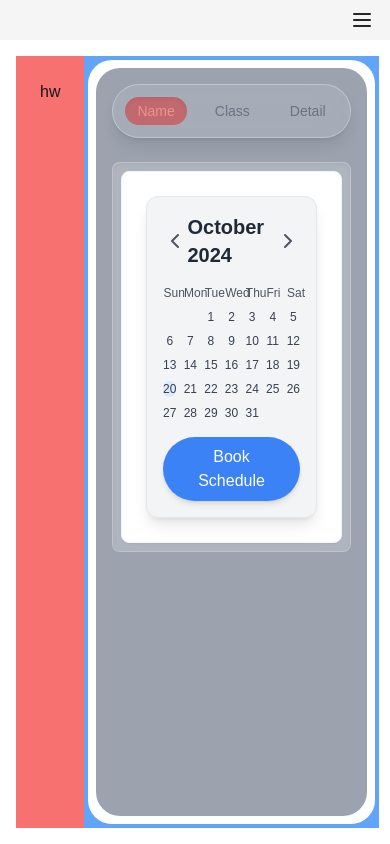
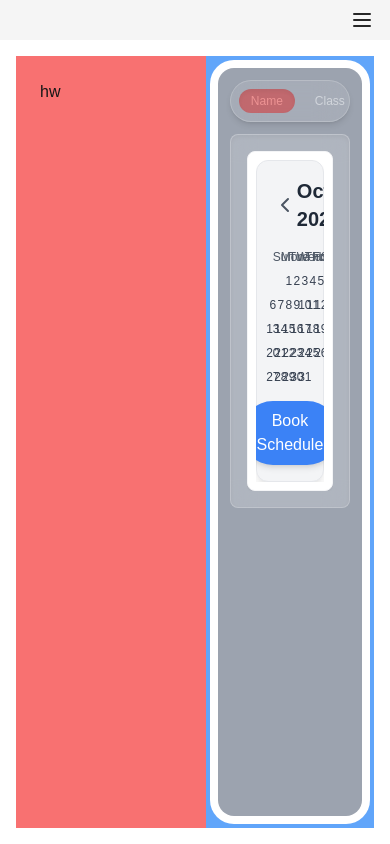
Before and after one commit to Daniel-Shunom/NoteMD, a Next.js app in the folder dr-version/: page /home in a window 390 px wide. Built offline with nearby package versions, Linux system fonts and the light colour scheme.

Commit message:
fixed padding. Needs further optimization for all screen sizes

```diff
--- a/dr-version/src/app/home/page.tsx
+++ b/dr-version/src/app/home/page.tsx
@@ -1,5 +1,5 @@
 "use client"
-import { ActivityContainer } from "@/components/child/activity_container";
+import ActivityContainer from "@/components/child/activity_container";
 import Image from "next/image";
 
 export default function Home() {
--- a/dr-version/src/components/child/activity_container.tsx
+++ b/dr-version/src/components/child/activity_container.tsx
@@ -1,12 +1,21 @@
-"use client"
+// ActivityContainer.tsx
+"use client";
 
-import React from "react"
-import ExampleUsage from "./tab-options"
+import React from "react";
+import ExampleUsage from "./tab-options";
 
-export function ActivityContainer() {
-    return (
-        <div className="bg-white rounded-3xl h-full w-full p-2">
-            <div className="bg-gray-400 rounded-3xl h-full w-full"><ExampleUsage/></div>
+const ActivityContainer: React.FC = () => {
+  return (
+    <div className="w-full h-full aspect-w-16 aspect-h-9 relative bg-white rounded-3xl overflow-hidden">
+      {/* Background Layer */}
+      <div className="absolute inset-2 bg-gray-400 rounded-2xl">
+        {/* Content Wrapper */}
+        <div className="w-full h-full flex flex-col p-3">
+          <ExampleUsage />
         </div>
-    )
-}
+      </div>
+    </div>
+  );
+};
+
+export default ActivityContainer;
--- a/dr-version/src/components/child/tab-options.tsx
+++ b/dr-version/src/components/child/tab-options.tsx
@@ -9,9 +9,9 @@
       id: 'name',
       label: 'Name',
       content: (
-        <div className="p-6 bg-white rounded-lg shadow-sm border border-gray-100">
-          <div className="h-full flex items-center justify-center text-gray-500">
-            <_Calendar/>
+        <div className="flex-1 p-2 sm:p-4 bg-white rounded-lg shadow-sm border border-gray-100 flex items-end">
+          <div className="w-full flex items-center justify-center text-gray-500 overflow-auto">
+            <_Calendar />
           </div>
         </div>
       ),
@@ -20,8 +20,8 @@
       id: 'class',
       label: 'Class',
       content: (
-        <div className="p-6 bg-white rounded-lg shadow-sm border border-gray-100">
-          <div className="h-32 flex items-center justify-center text-gray-500">
+        <div className="flex-1 p-4 sm:p-6 bg-white rounded-lg shadow-sm border border-gray-100 flex items-end">
+          <div className="w-full flex items-center justify-center text-gray-500">
             Class Content Area
           </div>
         </div>
@@ -31,8 +31,8 @@
       id: 'detail',
       label: 'Detail',
       content: (
-        <div className="p-6 bg-white rounded-lg shadow-sm border border-gray-100">
-          <div className="h-32 flex items-center justify-center text-gray-500">
+        <div className="flex-1 p-4 sm:p-6 bg-white rounded-lg shadow-sm border border-gray-100 flex items-end">
+          <div className="w-full flex items-center justify-center text-gray-500">
             Detail Content Area
           </div>
         </div>
@@ -44,18 +44,18 @@
   const [activeTab, setActiveTab] = useState<string>('name');
 
   return (
-    <div className="w-full max-w-2xl mx-auto p-4">
-
+    <div className="w-full h-full flex flex-col">
       {/* Controlled Tabs */}
       <Tabs
         tabs={tabs}
         activeTabId={activeTab}
         onTabChange={setActiveTab}
-        className="mb-8"
-        tabListClassName="bg-blue-800 p-2"
-        tabClassName="text-base"
+        className="mb-4 sm:mb-6 flex-none"
+        tabListClassName="bg-blue-800 p-2 sm:p-3 rounded-full"
+        tabClassName="text-sm sm:text-base px-3 sm:px-4 py-1 sm:py-2"
         activeTabClassName="text-red-600"
         tabIndicatorClassName="bg-red-600"
+        tabPanelClassName="flex items-end" // Ensures content starts from the bottom
         animation={{
           initial: { opacity: 0, y: 10 },
           animate: { opacity: 1, y: 0 },
--- a/dr-version/src/components/ui/tabs.tsx
+++ b/dr-version/src/components/ui/tabs.tsx
@@ -5,6 +5,8 @@
   useEffect,
   useCallback,
   KeyboardEvent,
+  useRef,
+  useMemo,
 } from 'react';
 import { motion, AnimatePresence, MotionProps } from 'framer-motion';
 import classNames from 'classnames';
@@ -12,7 +14,7 @@
 /**
  * Interface for individual Tab
  */
-export interface Tab { // Exported interface
+export interface Tab {
   id: string;
   label: string;
   content: ReactNode;
@@ -32,7 +34,7 @@
   activeTabClassName?: string;
   tabIndicatorClassName?: string;
   tabPanelClassName?: string;
-  animation?: Partial<MotionProps>; // Updated Typing
+  animation?: Partial<MotionProps>;
 }
 
 /**
@@ -84,33 +86,54 @@
     }, [defaultActiveTabId, isControlled]);
 
     /**
+     * Create refs for each tab button
+     */
+    const tabRefs = useMemo(
+      () => tabs.map(() => React.createRef<HTMLButtonElement>()),
+      [tabs]
+    );
+
+    /**
      * Handle keyboard navigation for accessibility
      */
     const handleKeyDown = useCallback(
       (e: KeyboardEvent<HTMLButtonElement>, index: number) => {
+        let newIndex = index;
         if (e.key === 'ArrowRight') {
           e.preventDefault();
-          const nextIndex = (index + 1) % tabs.length;
-          handleTabClick(tabs[nextIndex].id);
-          const nextTab = document.getElementById(`tab-${tabs[nextIndex].id}`);
-          nextTab?.focus();
+          newIndex = (index + 1) % tabs.length;
+          handleTabClick(tabs[newIndex].id);
+          tabRefs[newIndex].current?.focus();
         } else if (e.key === 'ArrowLeft') {
           e.preventDefault();
-          const prevIndex = (index - 1 + tabs.length) % tabs.length;
-          handleTabClick(tabs[prevIndex].id);
-          const prevTab = document.getElementById(`tab-${tabs[prevIndex].id}`);
-          prevTab?.focus();
+          newIndex = (index - 1 + tabs.length) % tabs.length;
+          handleTabClick(tabs[newIndex].id);
+          tabRefs[newIndex].current?.focus();
+        } else if (e.key === 'Home') {
+          e.preventDefault();
+          newIndex = 0;
+          handleTabClick(tabs[newIndex].id);
+          tabRefs[newIndex].current?.focus();
+        } else if (e.key === 'End') {
+          e.preventDefault();
+          newIndex = tabs.length - 1;
+          handleTabClick(tabs[newIndex].id);
+          tabRefs[newIndex].current?.focus();
         }
       },
-      [handleTabClick, tabs]
+      [handleTabClick, tabs, tabRefs]
     );
+
+    if (tabs.length === 0) {
+      return null; // Or render a fallback UI
+    }
 
     return (
       <div className={classNames('w-full h-full flex flex-col', className)}>
-        {/* Tab List with Glassmorphism */}
+        {/* Tab List with Glassmorphism and Responsive Scrolling */}
         <div
           className={classNames(
-            'flex space-x-2 p-1 rounded-full bg-white bg-opacity-10 backdrop-blur-lg border border-white border-opacity-30 shadow-lg flex-none',
+            'flex space-x-2 p-1 sm:p-2 rounded-full bg-white bg-opacity-10 backdrop-blur-lg border border-white border-opacity-20 shadow-md flex-none overflow-x-auto no-scrollbar',
             tabListClassName
           )}
           role="tablist"
@@ -118,14 +141,15 @@
           {tabs.map((tab, index) => (
             <button
               key={tab.id}
+              ref={tabRefs[index]}
               onClick={() => handleTabClick(tab.id)}
               onKeyDown={(e) => handleKeyDown(e, index)}
               className={classNames(
-                'relative z-10 px-4 py-2 text-sm font-medium transition-colors duration-200 focus:outline-none focus-visible:ring-2 focus-visible:ring-blue-500 focus-visible:ring-offset-2',
+                'relative z-10 px-2 py-1 text-xs sm:px-3 sm:py-1.5 sm:text-sm font-medium transition-colors duration-200 focus:outline-none focus-visible:ring-2 focus-visible:ring-blue-500 focus-visible:ring-offset-2 rounded-full',
                 tabClassName,
                 {
                   'text-white': currentActiveTab === tab.id, // Active text color
-                  'text-gray-500 hover:text-gray-700':
+                  'text-gray-300 hover:text-gray-500':
                     currentActiveTab !== tab.id,
                 },
                 currentActiveTab === tab.id && activeTabClassName
@@ -142,7 +166,7 @@
                 {currentActiveTab === tab.id && (
                   <motion.span
                     className={classNames(
-                      'absolute inset-1 rounded-full bg-blue-600 bg-opacity-50 shadow-inner',
+                      'absolute inset-0 rounded-full bg-blue-600 bg-opacity-50 shadow-inner',
                       tabIndicatorClassName
                     )}
                     layoutId="active-pill"
@@ -161,8 +185,10 @@
           ))}
         </div>
 
+        <div className='h-3'></div>
+
         {/* Tab Panels with Glassmorphism */}
-        <div className="relative mt-6 flex-1 overflow-auto">
+        <div className="relative flex-1 overflow-hidden">
           <AnimatePresence mode="wait">
             {tabs.map(
               (tab) =>
@@ -173,12 +199,14 @@
                     role="tabpanel"
                     aria-labelledby={`tab-${tab.id}`}
                     className={classNames(
-                      'w-full p-2 rounded-lg bg-white bg-opacity-20 backdrop-blur-md border border-white border-opacity-20 shadow-inner',
+                      'w-full p-4 sm:p-6 rounded-lg bg-white bg-opacity-20 backdrop-blur-md border border-white border-opacity-20 shadow-inner flex items-end',
                       tabPanelClassName
                     )}
                     {...animation} // Spread Animation Props
                   >
-                    {tab.content}
+                    <div className="w-full h-full overflow-auto">
+                      {tab.content}
+                    </div>
                   </motion.div>
                 )
             )}
```
